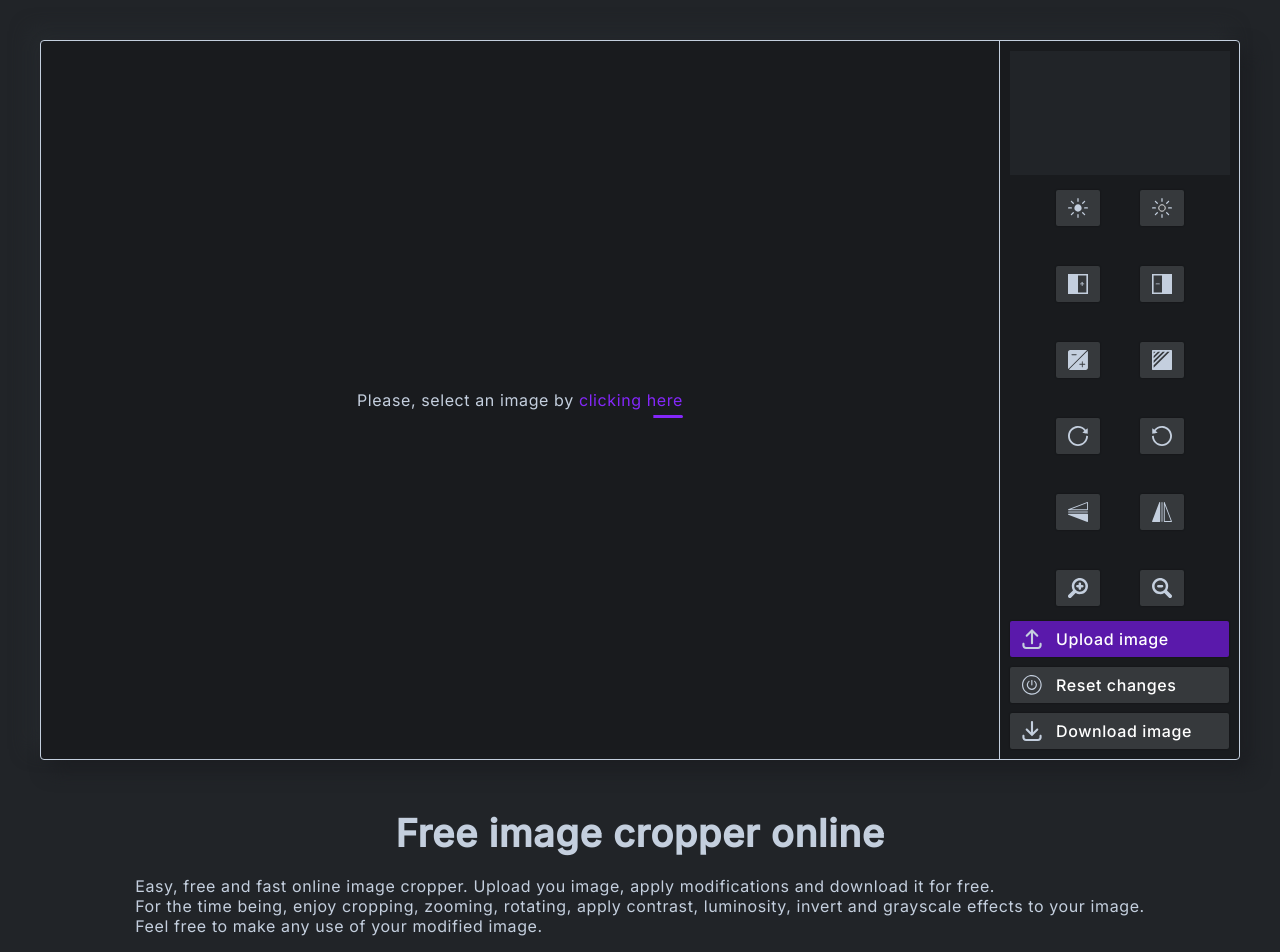
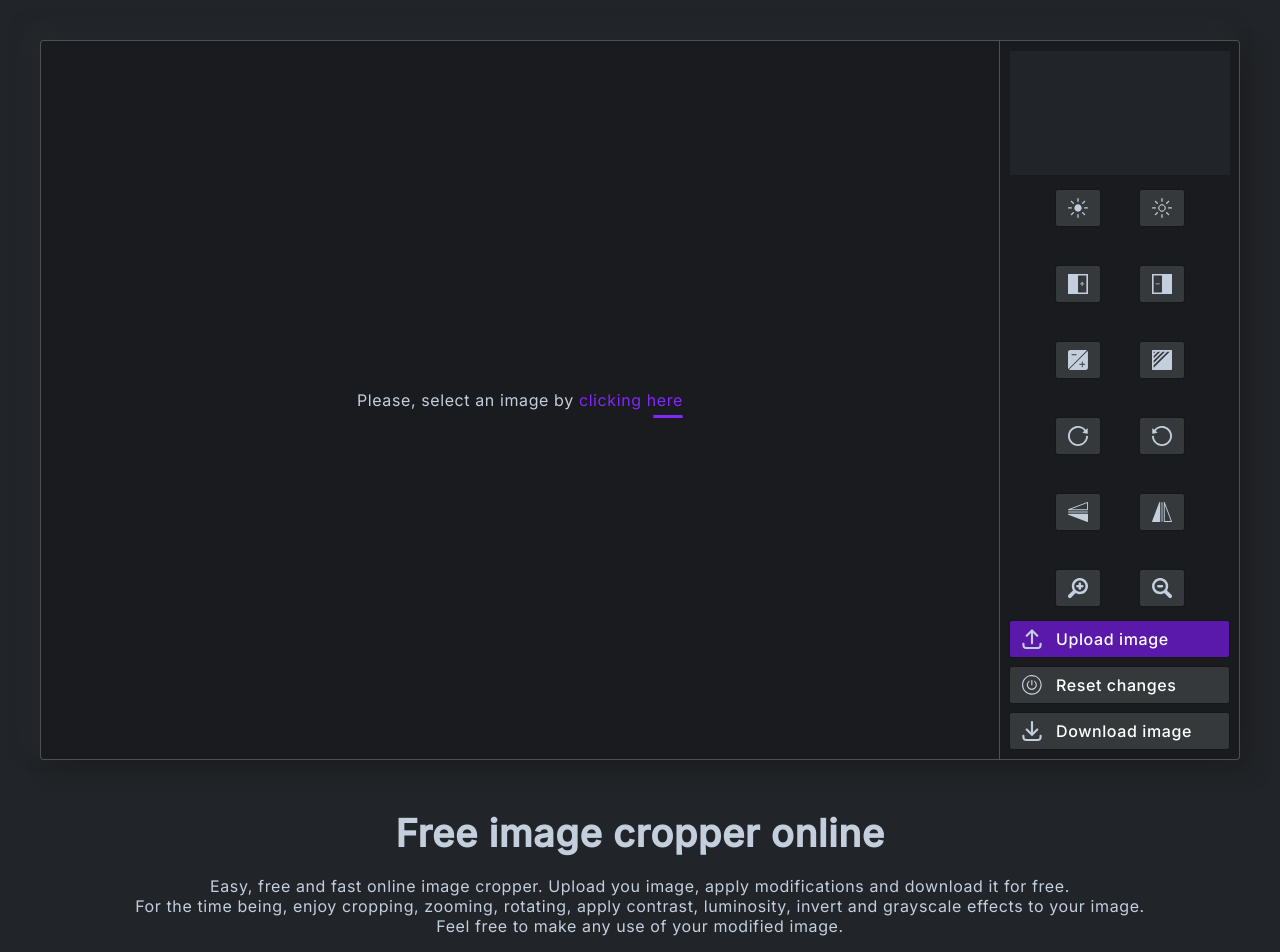
Before and after one commit to JimmyMos/free-image-cropper-online, a SvelteKit app: page / in a window 1280 px wide. Shown: the top 952 px of the page. Built offline with nearby package versions, Linux system fonts and the light colour scheme; no server answers.

Commit message:
to github

```diff
--- a/src/lib/ui/footer/signature.svelte
+++ b/src/lib/ui/footer/signature.svelte
@@ -2,7 +2,7 @@
     import { t } from '$lib/languages/translations';
 </script>
 
-<span class="signature"><a href="https://www.jimmymostovoi.com/en" target="_self">Developed with ❤️ by Jimmy Mostovoi.</a></span>
+<span class="signature"><a href="https://www.jimmymostovoi.com" target="_self">Developed with ❤️ by Jimmy Mostovoi.</a></span>
 
 <style lang="scss">
 .signature{
--- a/src/routes/+layout.server.js
+++ b/src/routes/+layout.server.js
@@ -3,7 +3,11 @@
 import { PUBLIC_BASE_URL, PUBLIC_ENVIRONMENT } from '$env/static/public';
 import { error } from '@sveltejs/kit';
 //
-export async function load({ locals, cookies, url, params}) {
+export async function load({ locals, cookies, params, request}) {
+    //
+    const url = new URL(request.url);
+    const origin = url.origin; // e.g., "https://example.com"
+    const hostname = url.hostname; // e.g., "example.com"
     //
     if(/robots\.txt/.test(url.pathname)){
         throw error(404, {
@@ -12,11 +16,11 @@ export async function load({ locals, cookies, url, params}) {
     }
     else{
         return {
+            origin,
             "environment" : PUBLIC_ENVIRONMENT,
             "base_url"    : PUBLIC_BASE_URL,
             //
             "theme"       : locals.theme,
-            "pathname"    : url.pathname,
             //
             "cookie_prefered_theme"  : locals.cookie_prefered_theme,
             "cookie_user_date"       : locals.cookie_user_date,
--- a/src/routes/+page.svelte
+++ b/src/routes/+page.svelte
@@ -317,6 +317,14 @@
         <link rel="stylesheet" href="/css/styles.css?11231">
 
         <title>Free Image Cropper Online</title>
+        <meta name="description" content="Easy, free and fast online image cropper. Upload you image, apply modifications and download it for free.">
+
+        <!-- Open Graph / Facebook -->
+        <meta property="og:type" content="website">
+        <meta property="og:url" content="{data.origin}">
+        <meta property="og:title" content="Free Image Cropper Online">
+        <meta property="og:description" content="Easy, free and fast online image cropper. Upload you image, apply modifications and download it for free.">
+        <meta property="og:image" content="{data.origin}/favicon.png">
 
         <link rel="preconnect" href="https://fonts.googleapis.com">
         <link rel="preconnect" href="https://fonts.gstatic.com" crossorigin>
@@ -485,7 +493,7 @@ main{
         height: calc(100vh - 80px);
         width: calc(100% - 80px);
         margin: 40px;
-        border: 1px solid var(--font_color);
+        border: 1px solid #ffffff3a;
         display: flex;
         border-radius: 4px;
         box-shadow: var(--card_boxshadow);
@@ -533,7 +541,7 @@ main{
         }
         .control_wrapper{
             width: 240px;
-            border-left: 1px solid var(--font_color);
+            border-left: 1px solid #ffffff3a;
             display: flex;
             flex-direction: column;
             align-items: center;
@@ -590,7 +598,7 @@ main{
             margin-bottom: 20px;
         }
         p{
-
+            text-align: center;
         }
     }
 }
```
Also changed, not shown: 2 other files (tests, documents, lock files or other folders).
